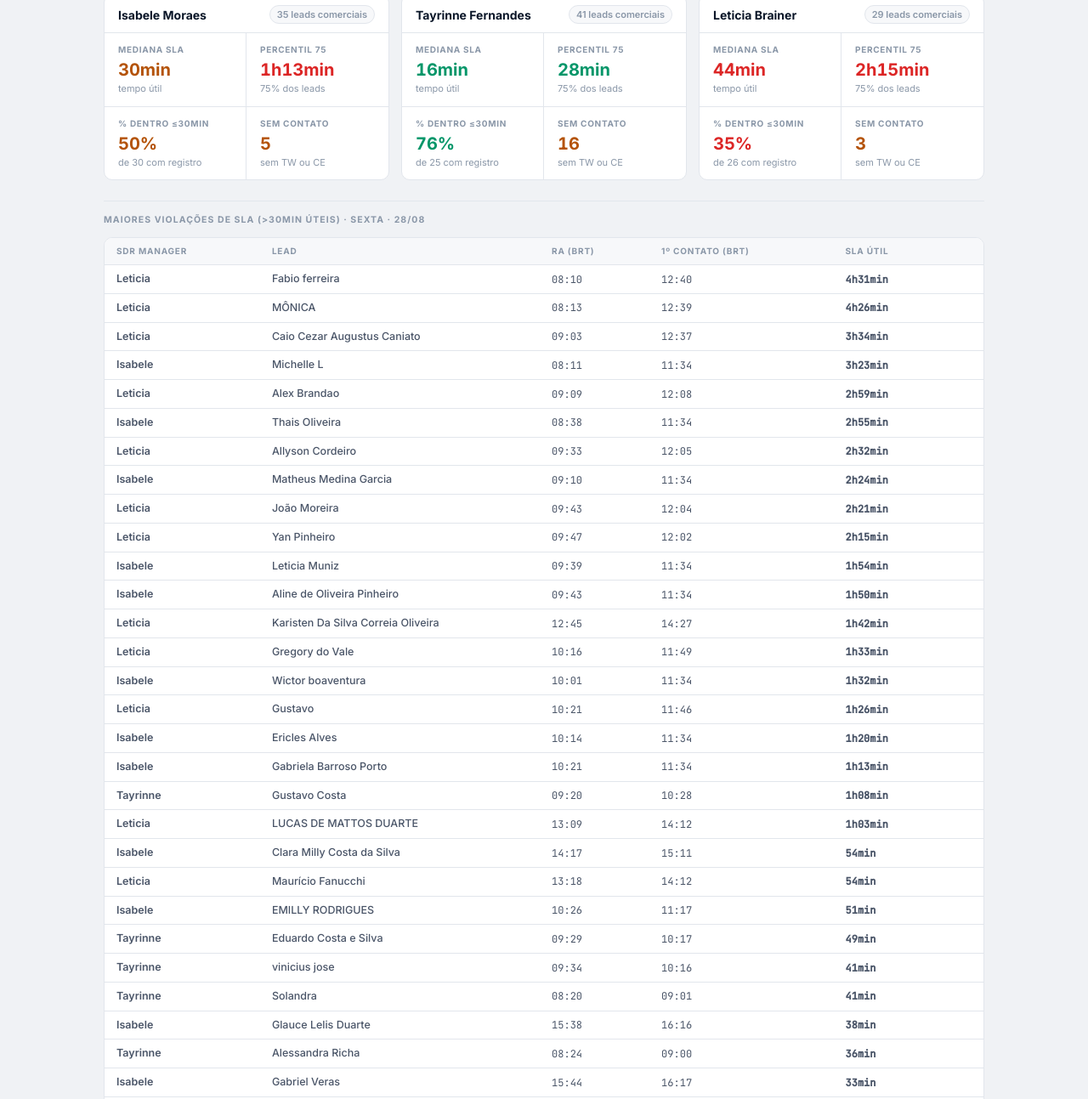
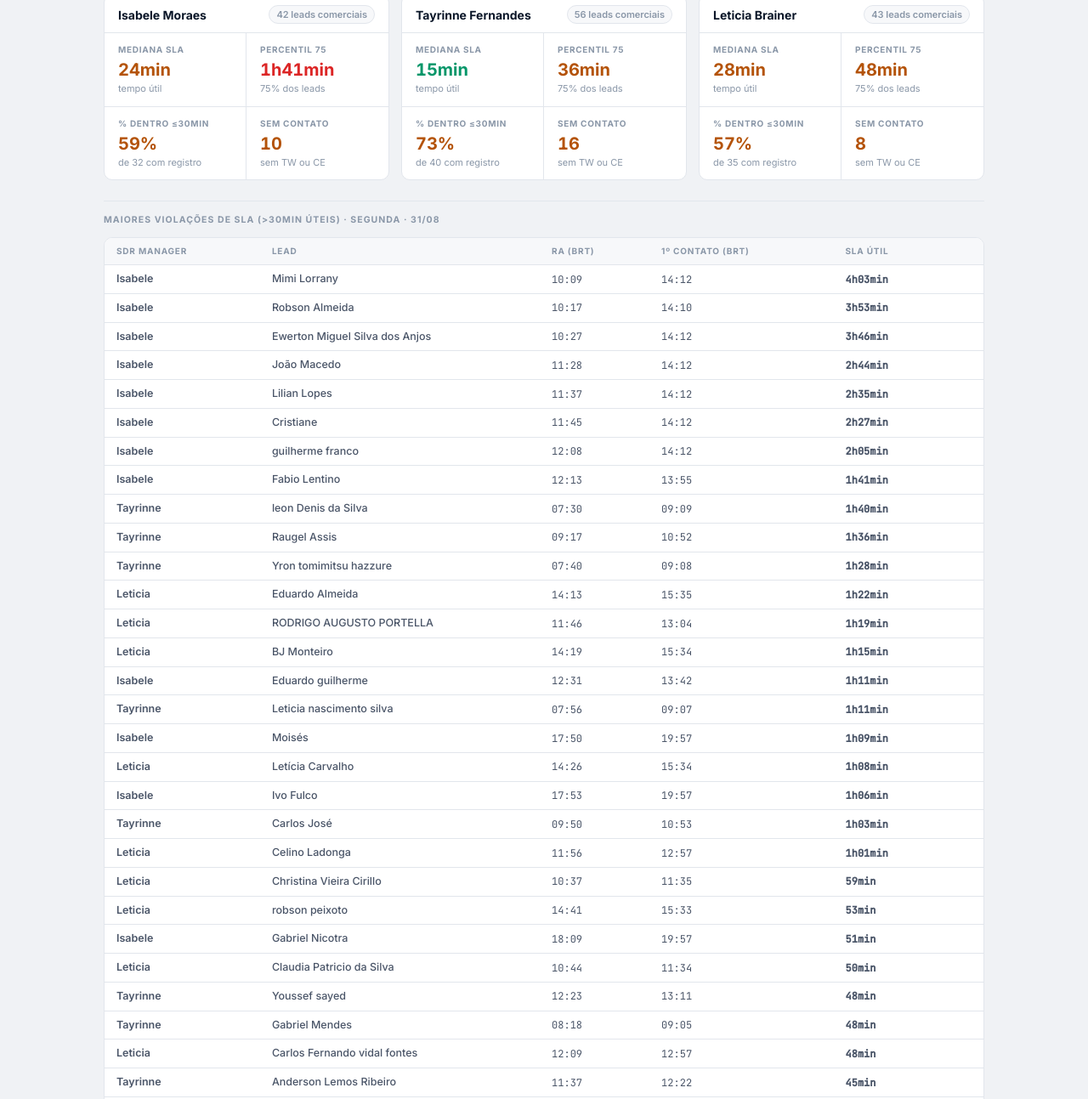
Before and after one commit to luaine-almeida/SLA-SDR, a plain HTML site: page index.html in a window 1280 px wide. Shown: the part 507-1800 px from the top of the page at 85% size. Drawn offline with Linux system fonts and the light colour scheme.

Commit message:
Add files via upload

```diff
--- a/index.html
+++ b/index.html
@@ -197,6 +197,7 @@ body{font-family:'Inter',-apple-system,sans-serif;background:var(--bg);color:var
       <div class="date-selector-wrap">
         <span class="date-label">Data:</span>
         <select class="date-select" id="dateSelect" onchange="changeDate(this.value)">
+          <option value="2026-08-31">Segunda · 31/08</option>
           <option value="2026-08-28">Sexta · 28/08</option>
           <option value="2026-08-27">Quinta · 27/08</option>
           <option value="2026-08-26">Quarta · 26/08</option>
@@ -206,7 +207,7 @@ body{font-family:'Inter',-apple-system,sans-serif;background:var(--bg);color:var
       </div>
       <div class="hdr-meta">
         <strong>Pipeline:</strong> Brazil / Sales (110797558)<br>
-        <strong>Meta SLA:</strong> ≤ 30min · Seg–Sex 08h–18h BRT
+        <strong>Meta SLA:</strong> ≤ 30min · Tayrinne: 07h30–16h30 · Isabele &amp; Leticia: 10h–19h BRT
       </div>
     </div>
   </div>
@@ -226,7 +227,7 @@ body{font-family:'Inter',-apple-system,sans-serif;background:var(--bg);color:var
   </div>
 
   <div class="sla-rule">
-    <span>Meta: ≤ 30min</span> em horário comercial (Seg–Sex 08h–18h BRT) · RA → MIN(Taken to Work, Contact Established) · <strong>P75</strong> = 75% dos leads foram atendidos dentro desse tempo · duplicados removidos (lead aberto preservado)
+    <span>Meta: ≤ 30min</span> em horário comercial (Seg–Sex) · RA → MIN(Taken to Work, Contact Established) · <strong>Tayrinne:</strong> 07h30–16h30 · <strong>Isabele &amp; Leticia:</strong> 10h–19h BRT · <strong>P75</strong> = 75% dos leads atendidos dentro desse tempo · duplicados removidos
   </div>
 
   <div id="off-hours-alert"></div>
@@ -545,6 +546,61 @@ body{font-family:'Inter',-apple-system,sans-serif;background:var(--bg);color:var
 
 <script>
 const DATA = {
+  "2026-08-31": {
+    label: "Segunda · 31/08",
+    n_total: 299,
+    n_active: 141,
+    n_off: 158,
+    off_pct: "52,8%",
+    sdrs: {
+      "29157433":{name:"Isabele Moraes",n:42,n_sla:32,n_sem:10,med:"24min",med_val:24,p75:"1h41min",p75_val:101,pct:"59%",pct_val:59.4,violacoes:[
+        {name:"Mimi Lorrany",ra:"10:09",pc:"14:12",sla:"4h03min"},
+        {name:"Robson Almeida",ra:"10:17",pc:"14:10",sla:"3h53min"},
+        {name:"Ewerton Miguel Silva dos Anjos",ra:"10:27",pc:"14:12",sla:"3h46min"},
+        {name:"João Macedo",ra:"11:28",pc:"14:12",sla:"2h44min"},
+        {name:"Lilian Lopes",ra:"11:37",pc:"14:12",sla:"2h35min"},
+        {name:"Cristiane",ra:"11:45",pc:"14:12",sla:"2h27min"},
+        {name:"guilherme franco",ra:"12:08",pc:"14:12",sla:"2h05min"},
+        {name:"Fabio Lentino",ra:"12:13",pc:"13:55",sla:"1h41min"},
+        {name:"Eduardo guilherme",ra:"12:31",pc:"13:42",sla:"1h11min"},
+        {name:"Moisés",ra:"17:50",pc:"19:57",sla:"1h09min"},
+        {name:"Ivo Fulco",ra:"17:53",pc:"19:57",sla:"1h06min"},
+        {name:"Gabriel Nicotra",ra:"18:09",pc:"19:57",sla:"51min"}
+      ]},
+      "31947044":{name:"Tayrinne Fernandes",n:56,n_sla:40,n_sem:16,med:"15min",med_val:15,p75:"36min",p75_val:36,pct:"73%",pct_val:72.5,violacoes:[
+        {name:"leon Denis da Silva",ra:"07:30",pc:"09:09",sla:"1h40min"},
+        {name:"Raugel Assis",ra:"09:17",pc:"10:52",sla:"1h36min"},
+        {name:"Yron tomimitsu hazzure",ra:"07:40",pc:"09:08",sla:"1h28min"},
+        {name:"Leticia nascimento silva",ra:"07:56",pc:"09:07",sla:"1h11min"},
+        {name:"Carlos José",ra:"09:50",pc:"10:53",sla:"1h03min"},
+        {name:"Youssef sayed",ra:"12:23",pc:"13:11",sla:"48min"},
+        {name:"Gabriel Mendes",ra:"08:18",pc:"09:05",sla:"48min"},
+        {name:"Anderson Lemos Ribeiro",ra:"11:37",pc:"12:22",sla:"45min"},
+        {name:"Ligia Begnini",ra:"09:58",pc:"10:35",sla:"37min"},
+        {name:"Henrique hashioko",ra:"07:51",pc:"08:28",sla:"36min"},
+        {name:"Kauan Santiago de Oliveira Dias",ra:"11:46",pc:"12:22",sla:"36min"},
+        {name:"Thaynara Santos",ra:"15:55",pc:"—",sla:"Sem contato"}
+      ]},
+      "29933656":{name:"Leticia Brainer",n:43,n_sla:35,n_sem:8,med:"28min",med_val:28,p75:"48min",p75_val:48,pct:"57%",pct_val:57.1,violacoes:[
+        {name:"Eduardo Almeida",ra:"14:13",pc:"15:35",sla:"1h22min"},
+        {name:"RODRIGO AUGUSTO PORTELLA",ra:"11:46",pc:"13:04",sla:"1h19min"},
+        {name:"BJ Monteiro",ra:"14:19",pc:"15:34",sla:"1h15min"},
+        {name:"Letícia Carvalho",ra:"14:26",pc:"15:34",sla:"1h08min"},
+        {name:"Celino Ladonga",ra:"11:56",pc:"12:57",sla:"1h01min"},
+        {name:"Christina Vieira Cirillo",ra:"10:37",pc:"11:35",sla:"59min"},
+        {name:"robson peixoto",ra:"14:41",pc:"15:33",sla:"53min"},
+        {name:"Claudia Patricio da Silva",ra:"10:44",pc:"11:34",sla:"50min"},
+        {name:"Carlos Fernando vidal fontes",ra:"12:09",pc:"12:57",sla:"48min"},
+        {name:"lucas lilli camargo",ra:"14:49",pc:"15:33",sla:"44min"},
+        {name:"Vitor Monteiro",ra:"17:52",pc:"18:28",sla:"37min"},
+        {name:"Nicoly Costa",ra:"12:16",pc:"12:53",sla:"36min"}
+      ]},
+      "1201941990":{name:"Natália Martins",n:0,n_sla:0,n_sem:0,med:"—",med_val:0,p75:"—",p75_val:0,pct:"—",pct_val:0,violacoes:[]},
+      "35667650":{name:"Erick Paiva",n:0,n_sla:0,n_sem:0,med:"—",med_val:0,p75:"—",p75_val:0,pct:"—",pct_val:0,violacoes:[]},
+      "1201941994":{name:"Larissa Ciuldim",n:2,n_sla:0,n_sem:0,med:"—",med_val:0,p75:"—",p75_val:0,pct:"—",pct_val:0,violacoes:[]},
+      "35852628":{name:"Raphael Soares",n:0,n_sla:0,n_sem:0,med:"—",med_val:0,p75:"—",p75_val:0,pct:"—",pct_val:0,violacoes:[]}
+    }
+  },
   "2026-08-28": {
     label: "Sexta · 28/08",
     n_total: 245,
@@ -768,7 +824,7 @@ function showTab(id,btn){
   btn.classList.add('active');
 }
 
-renderDay('2026-08-28');
+renderDay('2026-08-31');
 </script>
 </body>
 </html>
```
